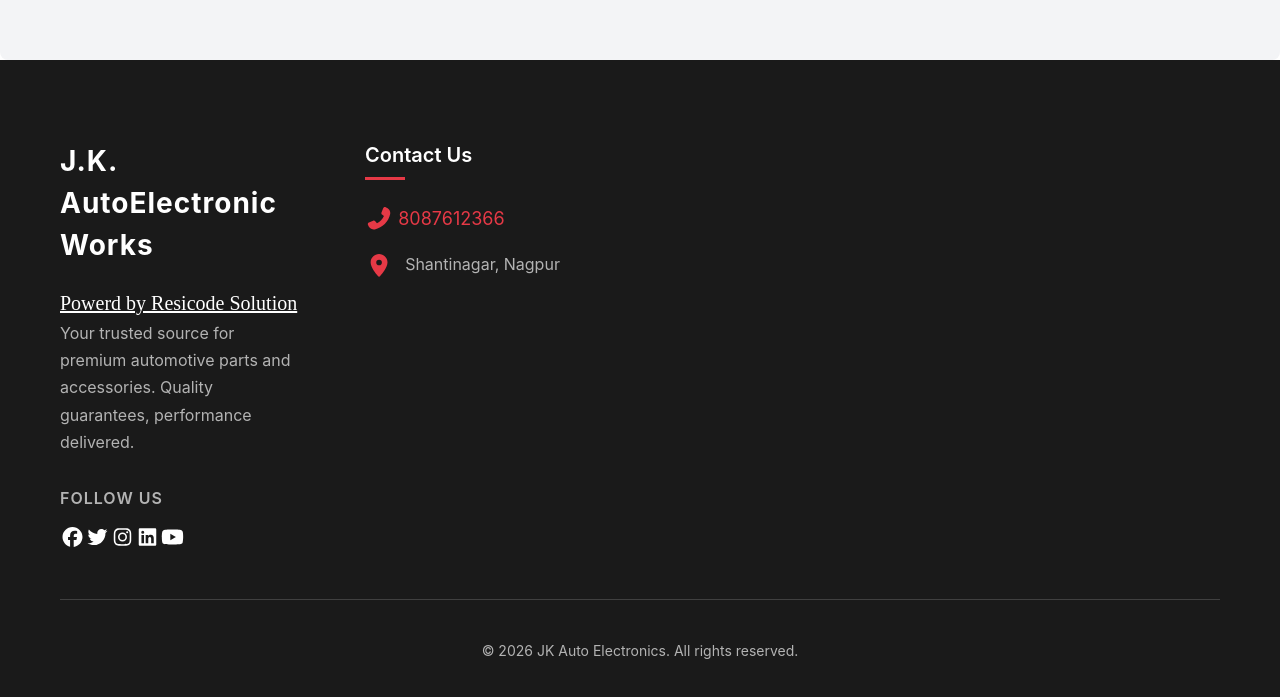
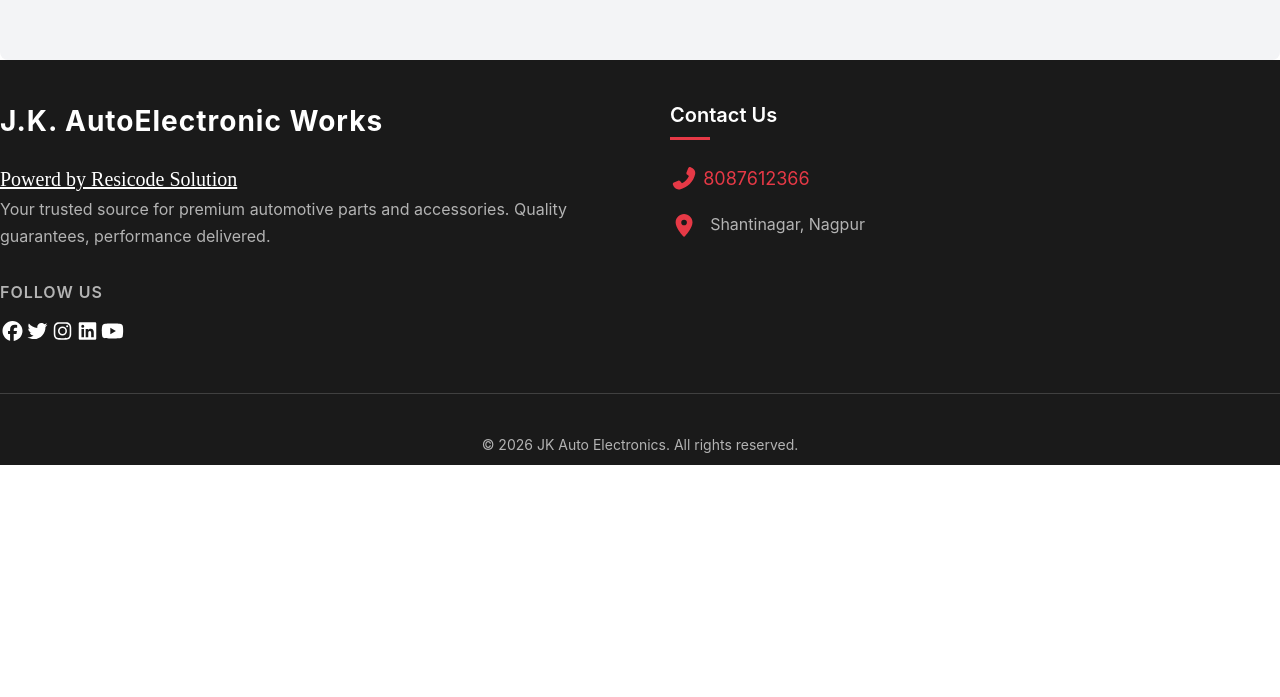
Before and after one commit to deveshwadibhasme/jk-automobile, a React (Vite) app in the folder client/: page / in a window 1280 px wide. Shown: the part 821-1518 px from the top of the page. After the commit the page ends 1286 px from the top, so only its background shows below. Built offline with nearby package versions, Linux system fonts and the light colour scheme; no server answers.

Commit message:
footer update

```diff
--- a/client/src/components/layout/Footer.css
+++ b/client/src/components/layout/Footer.css
@@ -1,6 +1,7 @@
 /* EcomFooter.css */
 .footer {
-  font-family: -apple-system, BlinkMacSystemFont, 'Segoe UI', Roboto, Oxygen, Ubuntu, sans-serif;
+  font-family: -apple-system, BlinkMacSystemFont, "Segoe UI", Roboto, Oxygen,
+    Ubuntu, sans-serif;
   background-color: #1a1a1a;
   color: #ffffff;
 }
@@ -87,18 +88,18 @@
 
 /* Main Footer Content */
 .footer-main {
-  padding: 80px 0 40px;
+  padding: 40px 0 10px;
+  /* max-width: max-content; */
 }
 
 .container {
-  max-width: 1200px;
+  max-width: 1280px;
   margin: 0 auto;
-  padding: 0 20px;
 }
 
 .footer-grid {
   display: grid;
-  grid-template-columns: repeat(4, 1fr);
+  grid-template-columns: repeat(2, 1fr);
   gap: 60px;
   margin-bottom: 50px;
 }
@@ -136,6 +137,7 @@
 /* Brand Section */
 .footer-brand {
   grid-column: 1;
+  width: 100%;
 }
 
 .brand-title {
@@ -205,7 +207,7 @@
 }
 
 .section-title::after {
-  content: '';
+  content: "";
   position: absolute;
   bottom: 0;
   left: 0;
@@ -241,7 +243,7 @@
 }
 
 .footer-links a::before {
-  content: '▸';
+  content: "▸";
   color: #e63946;
   font-size: 12px;
   opacity: 0;
```
